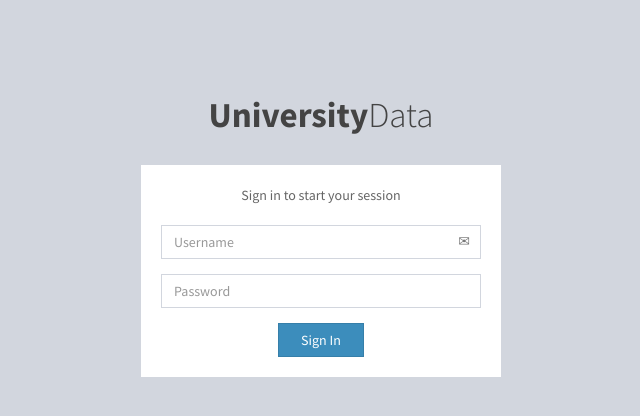
After one commit to carltan/ZelusRepo, a PHP site: page /Login.php in a window 1280 px wide. The commit adds this page. Shown: the top 416 px of the page, without its empty margins (319-959 px from the left). Run offline with PHP 8.4, Linux system fonts and the light colour scheme; some libraries are stand-ins or nearby versions; some web fonts are replaced.

Commit message:
Fixed Login

```diff
--- a/pages/Home.php
+++ b/pages/Home.php
@@ -13,6 +13,9 @@
 
 <?php require_once('../mysql_connect.php');
 session_start();
+if ($_SESSION['username']!= 'carl' || $_SESSION['password']!= '1234')
+ header("Location: http://".$_SERVER['HTTP_HOST'].  dirname($_SERVER['PHP_SELF'])."/Login.php");
+
 if (isset($_POST['submit'])&&isset($_POST['Universities'])){
   $_SESSION["All"] = false;
   $messageScreen = null;
--- /dev/null
+++ b/pages/Login.php
@@ -0,0 +1,91 @@
+<?php require_once('../mysql_connect.php');
+session_start();
+$_SESSION['username']="";
+$_SESSION['password']="";
+if (isset($_POST['submit'])){
+  if ($_POST['username']!= 'carl' || $_POST['password']!= '1234'){
+
+  }
+  else{
+    $_SESSION['username']= 'carl';
+    $_SESSION['password']= '1234';
+    header("Location: http://".$_SERVER['HTTP_HOST'].  dirname($_SERVER['PHP_SELF'])."/Home.php");
+  }
+}
+
+?>
+
+<!DOCTYPE html>
+<html>
+<head>
+  <meta charset="utf-8">
+  <meta http-equiv="X-UA-Compatible" content="IE=edge">
+  <title>UnivData | Log in</title>
+  <!-- Tell the browser to be responsive to screen width -->
+  <meta content="width=device-width, initial-scale=1, maximum-scale=1, user-scalable=no" name="viewport">
+  <!-- Bootstrap 3.3.6 -->
+  <link rel="stylesheet" href="../bootstrap/css/bootstrap.min.css">
+  <!-- Font Awesome -->
+  <link rel="stylesheet" href="https://cdnjs.cloudflare.com/ajax/libs/font-awesome/4.5.0/css/font-awesome.min.css">
+  <!-- Ionicons -->
+  <link rel="stylesheet" href="https://cdnjs.cloudflare.com/ajax/libs/ionicons/2.0.1/css/ionicons.min.css">
+  <!-- Theme style -->
+  <link rel="stylesheet" href="../dist/css/AdminLTE.min.css">
+  <!-- iCheck -->
+  <link rel="stylesheet" href="../plugins/iCheck/square/blue.css">
+
+  <!-- HTML5 Shim and Respond.js IE8 support of HTML5 elements and media queries -->
+  <!-- WARNING: Respond.js doesn't work if you view the page via file:// -->
+  <!--[if lt IE 9]>
+  <script src="https://oss.maxcdn.com/html5shiv/3.7.3/html5shiv.min.js"></script>
+  <script src="https://oss.maxcdn.com/respond/1.4.2/respond.min.js"></script>
+  <![endif]-->
+</head>
+<body class="hold-transition login-page">
+  <div class="login-box">
+    <div class="login-logo">
+      <a href="Login.php"><b>University</b>Data</a>
+    </div>
+    <!-- /.login-logo -->
+    <div class="login-box-body">
+      <p class="login-box-msg">Sign in to start your session</p>
+
+
+      <form action="<?php echo $_SERVER['PHP_SELF']; ?>" method="post">
+        <div class="form-group has-feedback">
+          <input type="username" class="form-control" placeholder="Username" id="username" name="username" size="20" maxlength="30">
+          <span class="glyphicon glyphicon-envelope form-control-feedback"></span>
+        </div>
+        <div class="form-group has-feedback">
+          <input type="password" class="form-control" placeholder="Password" id="password" name="password" size="20" maxlength="30">
+          <span class="glyphicon glyphicon-lock form-control-feedback"></span>
+        </div>
+        <div class="row">
+          <div class="col-xs-4">
+
+          </div>
+          <!-- /.col -->
+          <div class="col-xs-4">
+            <button type="submit" name="submit" id="submit" class="btn btn-primary btn-block btn-flat">Sign In</button>
+
+          </div>
+
+          <!-- /.col -->
+          <div class="col-xs-4">
+
+          </div>
+        </div>
+      </form>
+
+    </div>
+    <!-- /.login-box-body -->
+  </div>
+  <!-- /.login-box -->
+
+  <!-- jQuery 2.2.3 -->
+  <script src="../plugins/jQuery/jquery-2.2.3.min.js"></script>
+  <!-- Bootstrap 3.3.6 -->
+  <script src="../bootstrap/js/bootstrap.min.js"></script>
+
+</body>
+</html>
--- a/pages/TableView.php
+++ b/pages/TableView.php
@@ -1,5 +1,7 @@
 <?php require_once('../mysql_connect.php');
 session_start();
+if ($_SESSION['username']!= 'carl' || $_SESSION['password']!= '1234')
+ header("Location: http://".$_SERVER['HTTP_HOST'].  dirname($_SERVER['PHP_SELF'])."/Login.php");
 ?>
 <html>
 <head>
```
